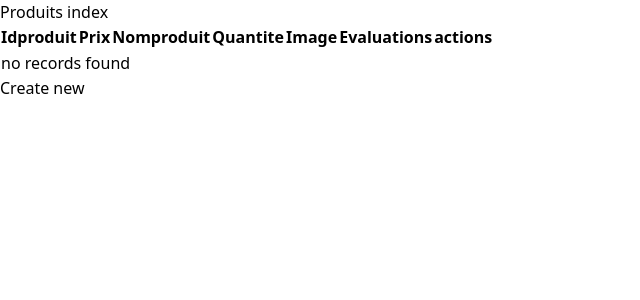
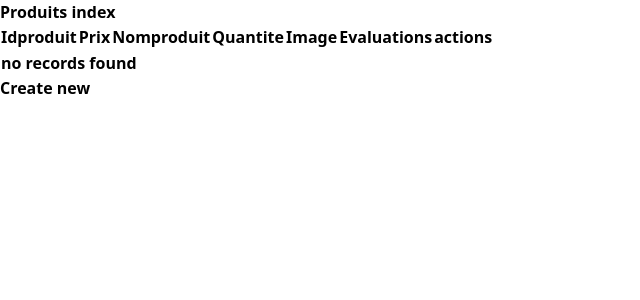
Before and after one commit to bastien-snk/ppe4, a Symfony app: template templates/produits/index.html.twig in a window 1280 px wide. Shown: the top 300 px of the page, without its empty margins (0-640 px from the left). Run offline with Twig, Linux system fonts and the light colour scheme; the template is opened without the code that fills it, so the values that code supplies are empty; some libraries are stand-ins or nearby versions.

Commit message:
:construction: Change design

```diff
--- a/templates/base.html.twig
+++ b/templates/base.html.twig
@@ -13,7 +13,7 @@
             <script src="https://stackpath.bootstrapcdn.com/bootstrap/4.4.1/js/bootstrap.min.js"></script>
         {% endblock %}
     </head>
-    <body>
+    <body class="font-ubuntu font-semibold">
         {% block body %}
             <nav class="bg-white shadow pt-4 uppercase font-ubuntu font-semibold" role="navigation">
                 <div>
```
